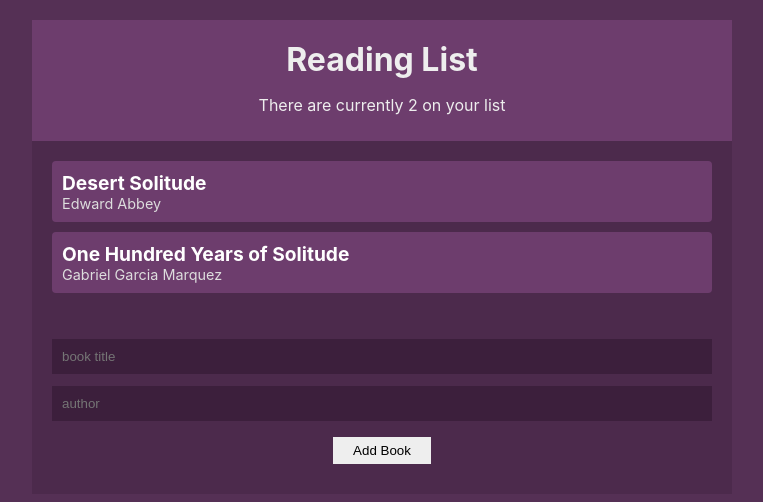
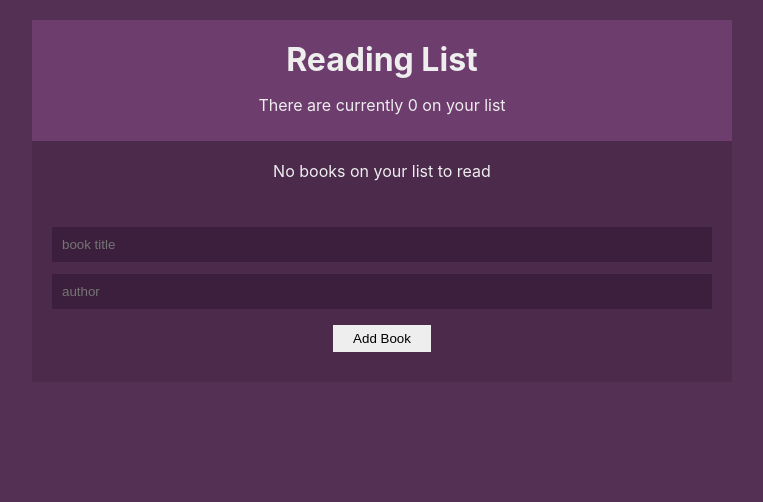
Before and after one commit to stamiesie/context-api-list, a React (Create React App) app: page / in a window 1280 px wide. Shown: the top 502 px of the page, without its empty margins (258-1021 px from the left). Built offline with nearby package versions, Linux system fonts and the light colour scheme.

Commit message:
refactor to implement useReducer hook

```diff
--- a/src/components/BookDetails.js
+++ b/src/components/BookDetails.js
@@ -2,10 +2,10 @@
 import { BookContext } from '../contexts/BookContext'
 
 export default function BookDetails({ book }) {
-    const { removeBook } = useContext(BookContext);
+    const { dispatch } = useContext(BookContext);
     return (
         <div>
-            <li onClick={() => removeBook(book.id)}>
+            <li onClick={() => dispatch({type: 'REMOVE BOOK', id: book.id})}>
                 <div className="title">{book.title}</div>
                 <div className="author">{book.author}</div>
             </li>
--- a/src/components/BookForm.js
+++ b/src/components/BookForm.js
@@ -2,13 +2,15 @@
 import { BookContext } from '../contexts/BookContext';
 
 export default function BookForm() {
-    const { addBook } = useContext(BookContext);
+    const { dispatch } = useContext(BookContext);
     const [title, setTitle] = useState('');
     const [author, setAuthor] = useState('');
 
     const handleSubmit = (e) => {
         e.preventDefault();
-        addBook(title, author);
+        dispatch({type: 'ADD BOOK', book: {
+            title, author
+        }});
         setTitle('');
         setAuthor('');
     }
--- a/src/contexts/BookContext.js
+++ b/src/contexts/BookContext.js
@@ -1,25 +1,16 @@
-import React, { createContext, useState }from 'react';
-import {v4 as uuidv4 } from 'uuid';
+import React, { createContext, useReducer }from 'react';
+import { bookReducer } from '../reducers/bookReducer';
+
 
 export const BookContext = createContext();
 
 export default function BookContextProvider(props) {
-    const [books, setBooks] = useState([
-        {title: 'Desert Solitude', author: 'Edward Abbey', id: 1},
-        {title: 'One Hundred Years of Solitude', author: 'Gabriel Garcia Marquez', id: 2},
-    ]);
-const addBook = (title, author) => {
-    setBooks([...books, {title: title, author: author, id: uuidv4() }])
-}
-
-const removeBook = (id) => {
-    setBooks(books.filter(book => book.id !== id));
-}
+    const [books, dispatch] = useReducer(bookReducer, []);
 
     return (
         <div>
-            <BookContext.Provider value={{ books, addBook, removeBook }}>
-                { props.children}
+            <BookContext.Provider value={{ books, dispatch }}>
+                {props.children}
             </BookContext.Provider>
         </div>
     )
--- /dev/null
+++ b/src/reducers/bookReducer.js
@@ -0,0 +1,16 @@
+import {v4 as uuidv4 } from 'uuid';
+
+export const bookReducer = (state, action) => {
+    switch(action.type) {
+    case 'ADD BOOK':
+        return [...state, {
+            title: action.book.title,
+            author: action.book.author,
+            id: uuidv4()
+        }]
+    case 'REMOVE BOOK':
+        return state.filter(book => book.id !== action.id)
+    default:
+        return state
+    }
+}
```
Also changed, not shown: 1 other file (tests, documents, lock files or other folders).
